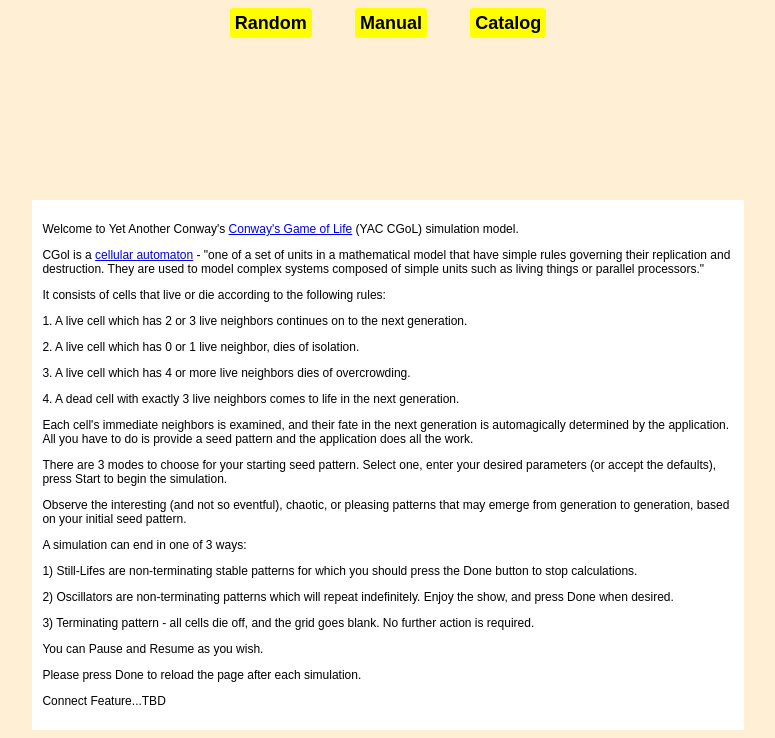
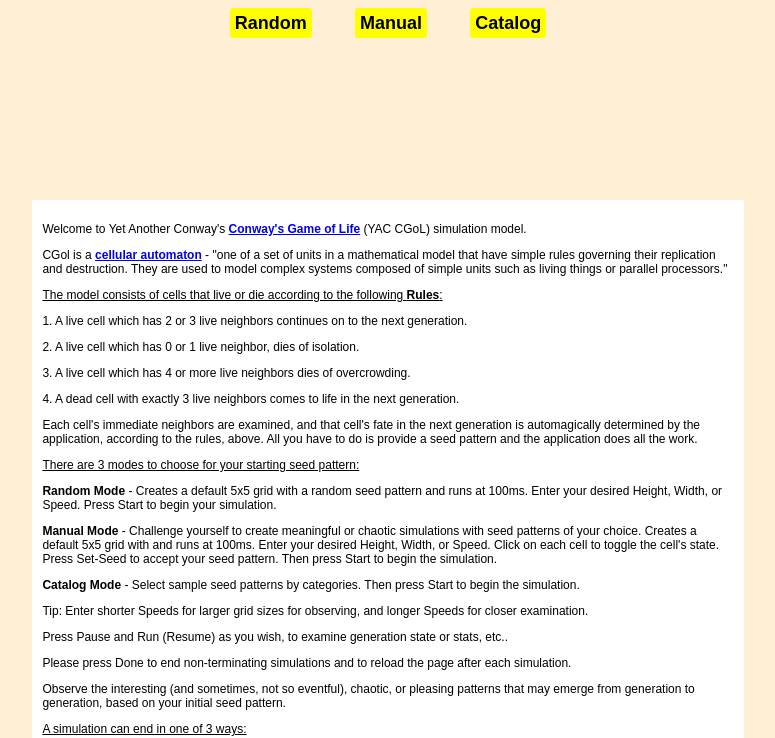
Before and after one commit to jpbatz/gol, a plain HTML site: page index.html in a window 1280 px wide. Shown: the part 69-807 px from the top of the page, without its empty margins (252-1027 px from the left). Drawn offline with nearby package versions, Linux system fonts and the light colour scheme.

Commit message:
MBA further clarifies verbiage and formatting of articles

```diff
--- a/index.html
+++ b/index.html
@@ -50,12 +50,12 @@
 
     <article id="intro">
 
-      <p>Welcome to Yet Another Conway's <a href="http://en.wikipedia.org/wiki/Conway%27s_Game_of_Life">Conway's Game of Life</a> (YAC CGoL) simulation model.</p>
+      <p>Welcome to Yet Another Conway's <a href="http://en.wikipedia.org/wiki/Conway%27s_Game_of_Life"><span class="bold">Conway's Game of Life</span></a> (YAC CGoL) simulation model.</p>
 
-      <p>CGol is a <a href="http://en.wikipedia.org/wiki/Cellular_automaton"><span>cellular automaton</span></a> - "one of a set of units in a mathematical model that have simple rules governing their replication and destruction. They are used to model complex systems composed of simple units such as living things or parallel processors."
+      <p>CGol is a <a href="http://en.wikipedia.org/wiki/Cellular_automaton"><span class="bold">cellular automaton</span></a> - "one of a set of units in a mathematical model that have simple rules governing their replication and destruction. They are used to model complex systems composed of simple units such as living things or parallel processors."
       </p>
 
-      <p>It consists of cells that live or die according to the following rules:</p>
+      <p><span class="underline">The model consists of cells that live or die according to the following <span class="bold">Rules</span>:</span></p>
 
       <p>1. A live cell which has 2 or 3 live neighbors continues on to the next generation.</p>
 
@@ -65,23 +65,33 @@
 
       <p>4. A dead cell with exactly 3 live neighbors comes to life in the next generation.</p>
 
-      <p>Each cell's immediate neighbors is examined, and their fate in the next generation is automagically determined by the application.  All you have to do is provide a seed pattern and the application does all the work.</p>
+      <p>Each cell's immediate neighbors are examined, and that cell's fate in the next generation is automagically determined by the application, according to the rules, above.  All you have to do is provide a seed pattern and the application does all the work.</p>
 
-      <p>There are 3 modes to choose for your starting seed pattern.  Select one, enter your desired parameters (or accept the defaults), press Start to begin the simulation.</p>
+      <p><span class="underline">There are 3 modes to choose for your starting seed pattern:</span></p>
 
-      <p>Observe the interesting (and not so eventful), chaotic, or pleasing patterns that may emerge from generation to generation, based on your initial seed pattern.</p>
+      <p><span class="bold">Random Mode</span> - Creates a default 5x5 grid with a random seed pattern and runs at 100ms. Enter your desired Height, Width, or Speed. Press Start to begin your simulation.</p>
 
-      <p>A simulation can end in one of 3 ways:</p>
+      <p><span class="bold">Manual Mode</span> - Challenge yourself to create meaningful or chaotic simulations with seed patterns of your choice.  Creates a default 5x5 grid with and runs at 100ms.  Enter your desired Height, Width, or Speed.  Click on each cell to toggle the cell's state.  Press Set-Seed to accept your seed pattern.  Then press Start to begin the simulation.</p>
 
-      <p>1) Still-Lifes are non-terminating stable patterns for which you should press the Done button to stop calculations.</p>
+      <p><span class="bold">Catalog Mode</span> - Select sample seed patterns by categories.  Then press Start to begin the simulation.</p>
 
-      <p>2) Oscillators are non-terminating patterns which will repeat indefinitely.  Enjoy the show, and press Done when desired.</p>
+      <p>Tip: Enter shorter Speeds for larger grid sizes for observing, and longer Speeds for closer examination.</p>
 
-      <p>3) Terminating pattern - all cells die off, and the grid goes blank.  No further action is required.</p>
+      <p>Press Pause and Run (Resume) as you wish, to examine generation state or stats, etc..</p>
 
-      <p>You can Pause and Resume as you wish.</p>
+      <p>Please press Done to end non-terminating simulations and to reload the page after each simulation.</p>
 
-      <p>Please press Done to reload the page after each simulation.</p>
+      <p>Observe the interesting (and sometimes, not so eventful), chaotic, or pleasing patterns that may emerge from generation to generation, based on your initial seed pattern.</p>
+
+      <p><span class="underline">A simulation can end in one of 3 ways:</span></p>
+
+      <p>1) <span class="bold">Still-Lifes</span> are non-terminating stable patterns for which you should press the Done button to stop calculations.</p>
+
+      <p>2) <span class="bold">Oscillators</span> are non-terminating patterns which will repeat indefinitely.  Enjoy the show, and press Done when desired.</p>
+
+      <p>3) <span class="bold">Terminating</span> pattern - all cells die off, and the grid goes blank.  No further action is required.</p>
+
+      <p>The challenge is to come up with a seed pattern to create a simulation of your liking in the Manual mode.  You amy find some good ideas by observing simulations in the Random and Catalog modes.</p>
 
       <p>Connect Feature...TBD</p>
 
--- a/styles.css
+++ b/styles.css
@@ -9,6 +9,14 @@ body {
   text-align: center;
   font-size: 12px;
   font-family: sans-serif;
+}
+
+.bold {
+  font-weight: bold;
+}
+
+.underline {
+  text-decoration: underline
 }
 
 header {
```
